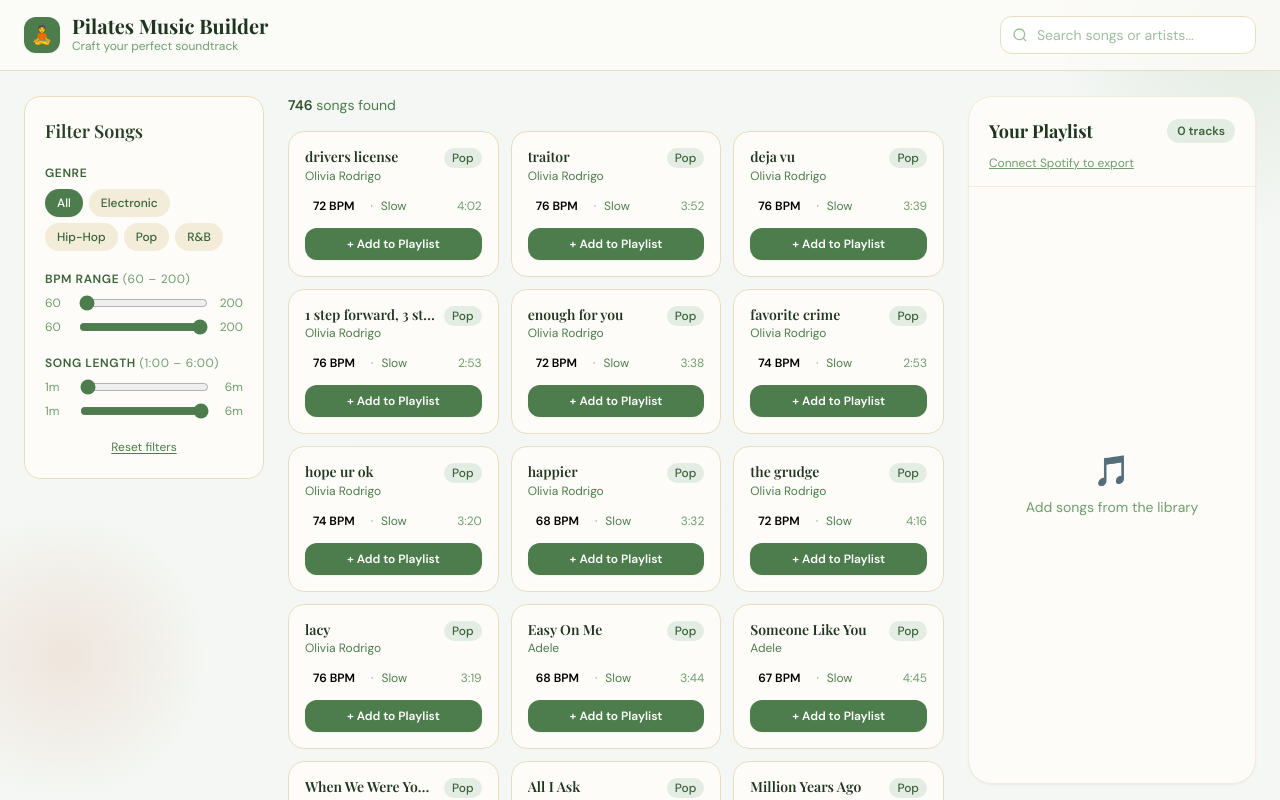
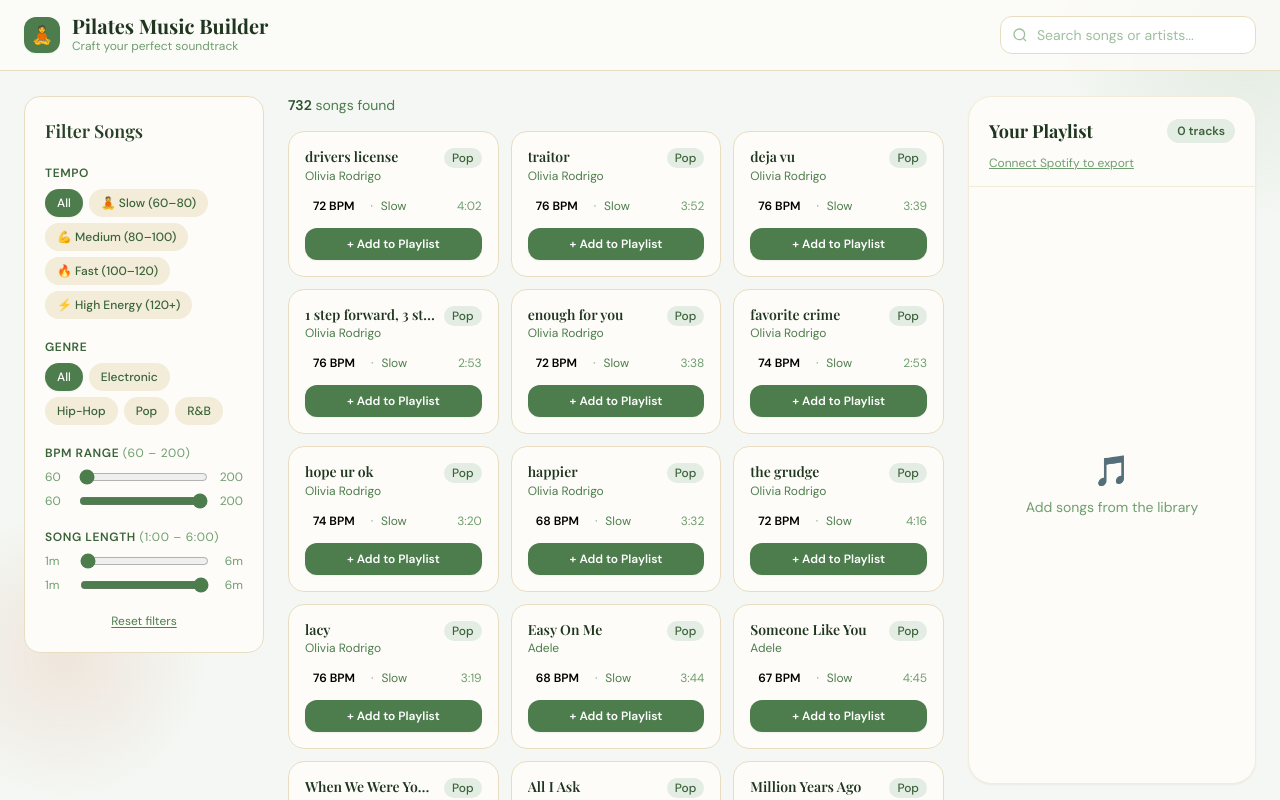
Before and after one commit to t4lh4s/pilates-music-builder, a Next.js app: page / in a window 1280 px wide. Shown: the top 800 px of the page. Built offline with nearby package versions, Linux system fonts and the light colour scheme; a web font is replaced by a local one.

Commit message:
add tempo filter, fix length filter

```diff
--- a/app/api/songs/route.ts
+++ b/app/api/songs/route.ts
@@ -7,18 +7,21 @@
     const genre = searchParams.get('genre')
     const minBpm = searchParams.get('minBpm')
     const maxBpm = searchParams.get('maxBpm')
+    const minLength = searchParams.get('minLength')
+    const maxLength = searchParams.get('maxLength')
+    const tempo = searchParams.get('tempo')
 
     let songs = songsData as any[]
 
-    if (genre) {
-      songs = songs.filter(s => s.genre.toLowerCase() === genre.toLowerCase())
-    }
-    if (minBpm) {
-      songs = songs.filter(s => s.bpm >= parseInt(minBpm))
-    }
-    if (maxBpm) {
-      songs = songs.filter(s => s.bpm <= parseInt(maxBpm))
-    }
+    if (genre) songs = songs.filter(s => s.genre.toLowerCase() === genre.toLowerCase())
+    if (minBpm) songs = songs.filter(s => s.bpm >= parseInt(minBpm))
+    if (maxBpm) songs = songs.filter(s => s.bpm <= parseInt(maxBpm))
+    if (minLength) songs = songs.filter(s => (s.duration ?? 0) >= parseInt(minLength))
+    if (maxLength) songs = songs.filter(s => (s.duration ?? 0) <= parseInt(maxLength))
+    if (tempo === 'slow') songs = songs.filter(s => s.bpm <= 80)
+    else if (tempo === 'medium') songs = songs.filter(s => s.bpm > 80 && s.bpm <= 100)
+    else if (tempo === 'fast') songs = songs.filter(s => s.bpm > 100 && s.bpm <= 120)
+    else if (tempo === 'high') songs = songs.filter(s => s.bpm > 120)
 
     return NextResponse.json(songs)
   } catch (error) {
--- a/app/page.tsx
+++ b/app/page.tsx
@@ -12,6 +12,7 @@
   const [selectedGenre, setSelectedGenre] = useState('All')
   const [bpmRange, setBpmRange] = useState<[number, number]>([60, 200])
   const [lengthRange, setLengthRange] = useState<[number, number]>([60, 360])
+  const [selectedTempo, setSelectedTempo] = useState('all')
   const [search, setSearch] = useState('')
   const [showPlaylist, setShowPlaylist] = useState(false)
   const [spotifyToken, setSpotifyToken] = useState<string | null>(null)
@@ -37,6 +38,7 @@
     params.set('minBpm', bpmRange[0].toString())
     params.set('maxBpm', bpmRange[1].toString())
     params.set('minLength', lengthRange[0].toString())
+    if (selectedTempo !== 'all') params.set('tempo', selectedTempo)
     params.set('maxLength', lengthRange[1].toString())
     const res = await fetch(`/api/songs?${params}`)
     const data = await res.json()
@@ -85,14 +87,14 @@
           <div className="flex gap-6">
             <aside className="hidden lg:block w-60 shrink-0">
               <div className="sticky top-24">
-                <Filters genres={allGenres} selectedGenre={selectedGenre} bpmRange={bpmRange} lengthRange={lengthRange} onGenreChange={setSelectedGenre} onBpmChange={setBpmRange} onLengthChange={setLengthRange}/>
+                <Filters genres={allGenres} selectedGenre={selectedGenre} bpmRange={bpmRange} lengthRange={lengthRange} onGenreChange={setSelectedGenre} onBpmChange={setBpmRange} onLengthChange={setLengthRange} selectedTempo={selectedTempo} onTempoChange={setSelectedTempo}/>
               </div>
             </aside>
             <main className="flex-1 min-w-0">
               <div className="lg:hidden mb-4">
                 <details className="bg-cream-50 border border-cream-300 rounded-2xl">
                   <summary className="px-5 py-3 text-sm font-semibold text-sage-700 cursor-pointer">⚙️ Filters</summary>
-                  <div className="px-5 pb-4"><Filters genres={allGenres} selectedGenre={selectedGenre} bpmRange={bpmRange} lengthRange={lengthRange} onGenreChange={setSelectedGenre} onBpmChange={setBpmRange} onLengthChange={setLengthRange}/></div>
+                  <div className="px-5 pb-4"><Filters genres={allGenres} selectedGenre={selectedGenre} bpmRange={bpmRange} lengthRange={lengthRange} onGenreChange={setSelectedGenre} onBpmChange={setBpmRange} onLengthChange={setLengthRange} selectedTempo={selectedTempo} onTempoChange={setSelectedTempo}/></div>
                 </details>
               </div>
               <p className="text-sm text-sage-500 mb-4"><span className="font-semibold text-sage-700">{songs.length}</span> songs found</p>
--- a/components/Filters.tsx
+++ b/components/Filters.tsx
@@ -5,9 +5,11 @@
   selectedGenre: string
   bpmRange: [number, number]
   lengthRange: [number, number]
+  selectedTempo: string
   onGenreChange: (g: string) => void
   onBpmChange: (range: [number, number]) => void
   onLengthChange: (range: [number, number]) => void
+  onTempoChange: (t: string) => void
 }
 
 const BPM_MIN = 60
@@ -21,33 +23,44 @@
   return `${m}:${sec.toString().padStart(2, '0')}`
 }
 
+const TEMPOS = [
+  { label: 'All', value: 'all' },
+  { label: '🧘 Slow', value: 'slow', sub: '60–80' },
+  { label: '💪 Medium', value: 'medium', sub: '80–100' },
+  { label: '🔥 Fast', value: 'fast', sub: '100–120' },
+  { label: '⚡ High Energy', value: 'high', sub: '120+' },
+]
+
 export default function Filters({
-  genres,
-  selectedGenre,
-  bpmRange,
-  lengthRange,
-  onGenreChange,
-  onBpmChange,
-  onLengthChange,
+  genres, selectedGenre, bpmRange, lengthRange, selectedTempo,
+  onGenreChange, onBpmChange, onLengthChange, onTempoChange,
 }: FiltersProps) {
   return (
     <div className="bg-cream-50 border border-cream-300 rounded-2xl p-5 space-y-5">
       <h2 className="font-display text-lg font-semibold text-sage-800">Filter Songs</h2>
+
+      {/* Tempo */}
+      <div>
+        <label className="block text-xs font-semibold text-sage-600 uppercase tracking-wider mb-2">Tempo</label>
+        <div className="flex flex-wrap gap-1.5">
+          {TEMPOS.map(t => (
+            <button key={t.value} onClick={() => onTempoChange(t.value)}
+              className={`text-xs px-3 py-1.5 rounded-full font-medium transition-all duration-150
+                ${selectedTempo === t.value ? 'bg-sage-500 text-white shadow-sm' : 'bg-cream-200 text-sage-600 hover:bg-sage-100'}`}>
+              {t.label}{t.sub ? ` (${t.sub})` : ''}
+            </button>
+          ))}
+        </div>
+      </div>
 
       {/* Genre */}
       <div>
         <label className="block text-xs font-semibold text-sage-600 uppercase tracking-wider mb-2">Genre</label>
         <div className="flex flex-wrap gap-1.5">
           {['All', ...genres].map(g => (
-            <button
-              key={g}
-              onClick={() => onGenreChange(g)}
+            <button key={g} onClick={() => onGenreChange(g)}
               className={`text-xs px-3 py-1.5 rounded-full font-medium transition-all duration-150
-                ${selectedGenre === g
-                  ? 'bg-sage-500 text-white shadow-sm'
-                  : 'bg-cream-200 text-sage-600 hover:bg-sage-100'
-                }`}
-            >
+                ${selectedGenre === g ? 'bg-sage-500 text-white shadow-sm' : 'bg-cream-200 text-sage-600 hover:bg-sage-100'}`}>
               {g}
             </button>
           ))}
@@ -62,24 +75,16 @@
         <div className="space-y-2">
           <div className="flex items-center gap-3">
             <span className="text-xs text-sage-400 w-6">{BPM_MIN}</span>
-            <input
-              type="range"
-              min={BPM_MIN} max={BPM_MAX}
-              value={bpmRange[0]}
+            <input type="range" min={BPM_MIN} max={BPM_MAX} value={bpmRange[0]}
               onChange={e => onBpmChange([Math.min(parseInt(e.target.value), bpmRange[1] - 5), bpmRange[1]])}
-              className="flex-1 accent-sage-500"
-            />
+              className="flex-1 accent-sage-500"/>
             <span className="text-xs text-sage-400 w-6 text-right">{BPM_MAX}</span>
           </div>
           <div className="flex items-center gap-3">
             <span className="text-xs text-sage-400 w-6">{BPM_MIN}</span>
-            <input
-              type="range"
-              min={BPM_MIN} max={BPM_MAX}
-              value={bpmRange[1]}
+            <input type="range" min={BPM_MIN} max={BPM_MAX} value={bpmRange[1]}
               onChange={e => onBpmChange([bpmRange[0], Math.max(parseInt(e.target.value), bpmRange[0] + 5)])}
-              className="flex-1 accent-sage-500"
-            />
+              className="flex-1 accent-sage-500"/>
             <span className="text-xs text-sage-400 w-6 text-right">{BPM_MAX}</span>
           </div>
         </div>
@@ -93,38 +98,24 @@
         <div className="space-y-2">
           <div className="flex items-center gap-3">
             <span className="text-xs text-sage-400 w-6">1m</span>
-            <input
-              type="range"
-              min={LEN_MIN} max={LEN_MAX}
-              value={lengthRange[0]}
+            <input type="range" min={LEN_MIN} max={LEN_MAX} value={lengthRange[0]}
               onChange={e => onLengthChange([Math.min(parseInt(e.target.value), lengthRange[1] - 10), lengthRange[1]])}
-              className="flex-1 accent-sage-500"
-            />
+              className="flex-1 accent-sage-500"/>
             <span className="text-xs text-sage-400 w-6 text-right">6m</span>
           </div>
           <div className="flex items-center gap-3">
             <span className="text-xs text-sage-400 w-6">1m</span>
-            <input
-              type="range"
-              min={LEN_MIN} max={LEN_MAX}
-              value={lengthRange[1]}
+            <input type="range" min={LEN_MIN} max={LEN_MAX} value={lengthRange[1]}
               onChange={e => onLengthChange([lengthRange[0], Math.max(parseInt(e.target.value), lengthRange[0] + 10)])}
-              className="flex-1 accent-sage-500"
-            />
+              className="flex-1 accent-sage-500"/>
             <span className="text-xs text-sage-400 w-6 text-right">6m</span>
           </div>
         </div>
       </div>
 
       {/* Reset */}
-      <button
-        onClick={() => {
-          onGenreChange('All')
-          onBpmChange([BPM_MIN, BPM_MAX])
-          onLengthChange([LEN_MIN, LEN_MAX])
-        }}
-        className="w-full text-xs text-sage-500 hover:text-sage-700 underline underline-offset-2 transition-colors"
-      >
+      <button onClick={() => { onGenreChange('All'); onBpmChange([BPM_MIN, BPM_MAX]); onLengthChange([LEN_MIN, LEN_MAX]); onTempoChange('all') }}
+        className="w-full text-xs text-sage-500 hover:text-sage-700 underline underline-offset-2 transition-colors">
         Reset filters
       </button>
     </div>
```
